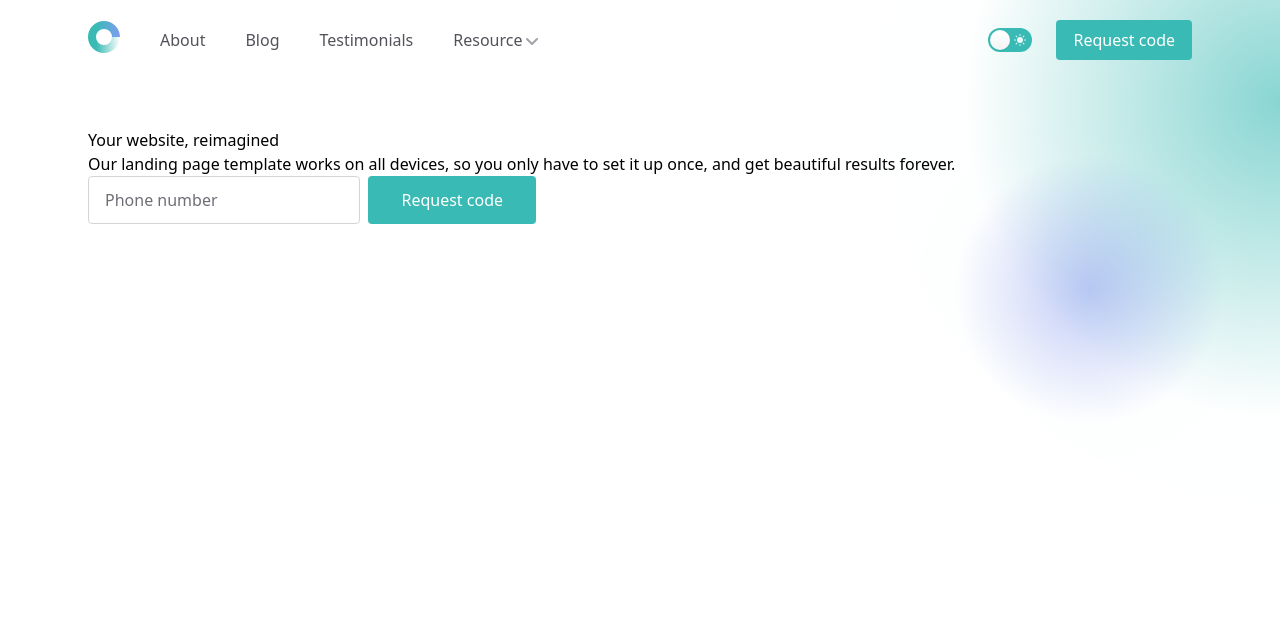
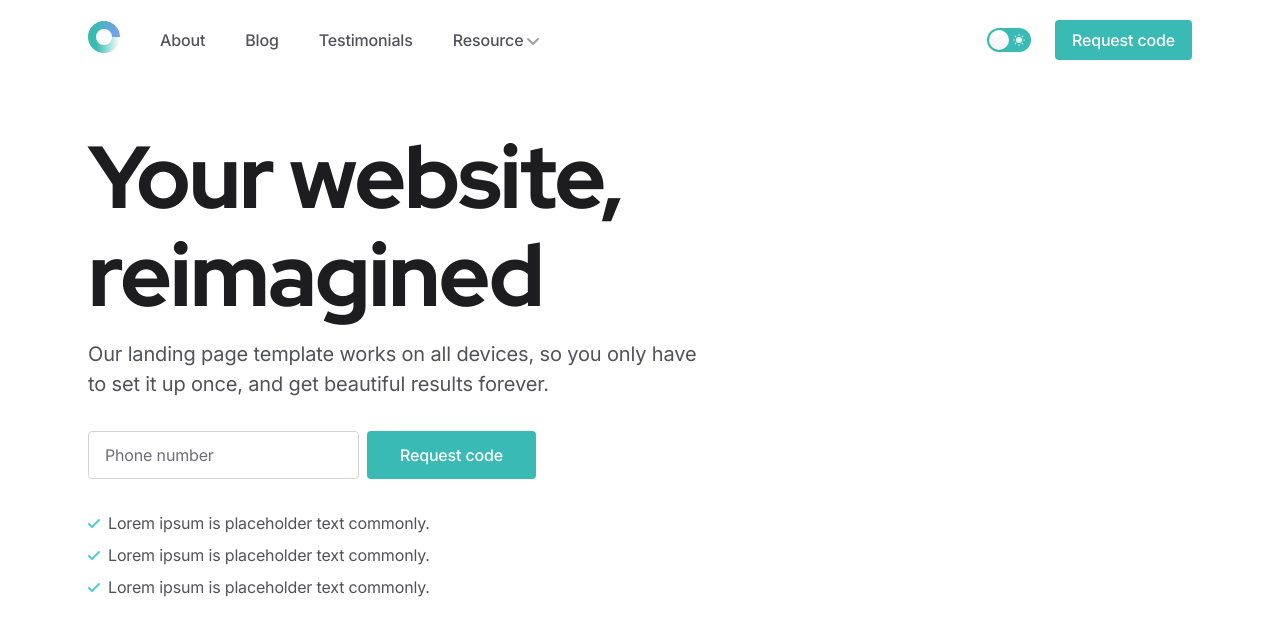
Before and after one commit to thanh-lam-landing-page/appy-theme, a Next.js app: page / in a window 1280 px wide. Shown: the top 636 px of the page. Built offline with nearby package versions, Linux system fonts and the light colour scheme.

Commit message:
add left infomation of hero-home

```diff
--- a/pages/_app.js
+++ b/pages/_app.js
@@ -3,11 +3,21 @@ import Layout from "../src/partials/Layout";
 import { useRouter } from "next/router";
 import { useEffect } from "react";
 import { focusHandling } from "../src/utils/FocusHandling";
+import AOS from "aos";
 
 import "../src/css/styles.scss";
 
 function MyApp({ Component, pageProps }) {
   const router = useRouter();
+
+  useEffect(() => {
+    AOS.init({
+      once: true,
+      disable: "phone",
+      duration: 750,
+      easing: "ease-in-out-quart"
+    })
+  }, [])
 
   useEffect(() => {
     focusHandling("outline");
--- /dev/null
+++ b/src/assets/svg/CheckSvg.jsx
@@ -0,0 +1,11 @@
+import React from "react";
+
+const CheckSvg = ({ className = "" }) => {
+  return (
+    <svg className={className} viewBox="0 0 12 12" xmlns="http://www.w3.org/2000/svg">
+      <path d="M10.28 2.28L3.989 8.575 1.695 6.28A1 1 0 00.28 7.695l3 3a1 1 0 001.414 0l7-7A1 1 0 0010.28 2.28z" />
+    </svg>
+  );
+};
+
+export default CheckSvg;
--- a/src/css/additional-styles/utility-patterns.scss
+++ b/src/css/additional-styles/utility-patterns.scss
@@ -1,3 +1,30 @@
+// Typography
+.h1 {
+  @apply text-4xl font-extrabold tracking-tighter;
+}
+
+.h2 {
+    @apply text-3xl font-extrabold tracking-tighter;
+}
+
+.h3 {
+    @apply text-3xl font-extrabold;
+}
+
+.h4 {
+    @apply text-2xl font-extrabold tracking-tight;
+}
+
+@screen md {
+  .h1 {
+    @apply text-5xl;
+  }
+
+  .h2 {
+    @apply text-4xl;
+  }
+}
+
 .btn,
 .btn-sm {
   @apply font-medium inline-flex items-center justify-center border border-transparent rounded leading-snug transition duration-150 ease-in-out;
@@ -26,19 +53,19 @@
 .form-multiselect,
 .form-select,
 .form-checkbox {
-    @apply rounded;
+  @apply rounded;
 }
 
 .form-input,
 .form-textarea,
 .form-multiselect,
 .form-select {
-    @apply leading-snug py-3 px-4;
+  @apply leading-snug py-3 px-4;
 }
 
 .form-input,
 .form-textarea {
-    @apply placeholder-gray-500;
+  @apply placeholder-gray-500;
 }
 
 // .form-select {
--- a/src/css/styles.scss
+++ b/src/css/styles.scss
@@ -1,11 +1,15 @@
-@import url("https://fonts.googleapis.com/css2?family=Architects+Daughter&family=Inter:wght@400;500;600;700;800;900&display=fallback");
+@import url("https://fonts.googleapis.com/css2?family=Red+Hat+Display:wght@400;500;600;700;800;900&family=Inter:wght@400;500;600;700;800;900&display=fallback");
 
 @tailwind base;
 @tailwind components;
 
 // Additional styles
-@import './additional-styles/utility-patterns.scss';
-@import './additional-styles/toggle-switch.scss';
-@import './additional-styles/theme.scss';
+@import "./additional-styles/utility-patterns.scss";
+@import "./additional-styles/toggle-switch.scss";
+@import "./additional-styles/theme.scss";
 
 @tailwind utilities;
+
+// AOS styles
+$aos-distance: 16px;
+@import "node_modules/aos/src/sass/aos.scss";
--- a/src/partials/HeroHome.jsx
+++ b/src/partials/HeroHome.jsx
@@ -1,4 +1,5 @@
 import React from "react";
+import CheckSvg from "../assets/svg/CheckSvg";
 
 const HeroHome = () => {
   return (
@@ -6,21 +7,45 @@ const HeroHome = () => {
       <div className="max-w-6xl mx-auto px-4 sm:px-6">
         <div className="pt-32 pb-10">
           {/* Hero content */}
-          <div className="md:grid md:grid-col-12 md:gap-12 lg:gap-20 items-center">{/* Content */}</div>
-
+          <div className="md:grid md:grid-cols-12 md:gap-12 lg:gap-20 items-center">
             {/* Content */}
-          <div>
-            <h1>Your website, reimagined</h1>
-            <p>Our landing page template works on all devices, so you only have to set it up once, and get beautiful results forever.</p>
+            <div className="md:col-span-7 lg:col-span-7 mb-8 md:mb-0 text-center md:text-left">
+              <h1 className="h1 lg:text-6xl mb-4 font-red-hat-display font-extrabold" data-aos="fade-down">
+                Your website, reimagined
+              </h1>
+              <p className="text-xl text-gray-600 dark:text-gray-400" data-aos="fade-down" data-aos-delay="150">
+                Our landing page template works on all devices, so you only have to set it up once, and get beautiful
+                results forever.
+              </p>
               {/* CTA form */}
-            <form>
-              <div className='flex flex-col sm:flex-row justify-center max-w-sm mx-auto sm:max-w-md md:mx-0'>
-                <input type="tel" placeholder="Phone number" aria-label="Phone number" className="form-input w-full mb-2 sm:mb-0 sm:mr-2" />
+              <form className="mt-8" data-aos="fade-down" data-aos-delay="300">
+                <div className="flex flex-col sm:flex-row justify-center max-w-sm mx-auto sm:max-w-md md:mx-0">
+                  <input
+                    type="tel"
+                    placeholder="Phone number"
+                    aria-label="Phone number"
+                    className="form-input w-full mb-2 sm:mb-0 sm:mr-2"
+                  />
                   <a href="#0" className="btn text-white bg-teal-500 hover:bg-teal-400 flex-shrink-0">
                     Request code
                   </a>
                 </div>
               </form>
+              <ul className="max-w-sm sm:max-w-md mx-auto md:max-w-none text-gray-600 dark:text-gray-400 mt-8 -mb-2" data-aos="fade-down" data-aos-delay="450">
+                <li className="flex items-center mb-2">
+                  <CheckSvg className="w-3 h-3 fill-current text-teal-400 mr-2 flex-shrink-0" />
+                  <span>Lorem ipsum is placeholder text commonly.</span>
+                </li>
+                <li className="flex items-center mb-2">
+                  <CheckSvg className="w-3 h-3 fill-current text-teal-400 mr-2 flex-shrink-0" />
+                  <span>Lorem ipsum is placeholder text commonly.</span>
+                </li>
+                <li className="flex items-center mb-2">
+                  <CheckSvg className="w-3 h-3 fill-current text-teal-400 mr-2 flex-shrink-0" />
+                  <span>Lorem ipsum is placeholder text commonly.</span>
+                </li>
+              </ul>
+            </div>
           </div>
         </div>
       </div>
--- a/src/partials/Layout.jsx
+++ b/src/partials/Layout.jsx
@@ -3,7 +3,7 @@ import Header from "./Header";
 
 const Layout = ({ children }) => {
   return (
-    <div className="flex flex-col min-h-screen overflow-hidden">
+    <div className="font-inter antialiased bg-white text-gray-900 dark:bg-gray-900 dark:text-gray-100 tracking-tight flex flex-col min-h-screen overflow-hidden">
       {/* Site Header */}
       <Header />
       {children}
--- a/tailwind.config.js
+++ b/tailwind.config.js
@@ -75,6 +75,10 @@ module.exports = {
         "3/4": "75%",
         "1/1": " 100%",
       },
+      fontFamily: {
+        inter: ["Inter", "sans-serif"],
+        "red-hat-display": ['"Red Hat Display"', "sans-serif"],
+      },
       fontSize: {
         xs: ["0.75rem", { lineHeight: "1.5" }],
         sm: ["0.875rem", { lineHeight: "1.5" }],
```
Lines whose indentation alone changed are shown as unchanged.
